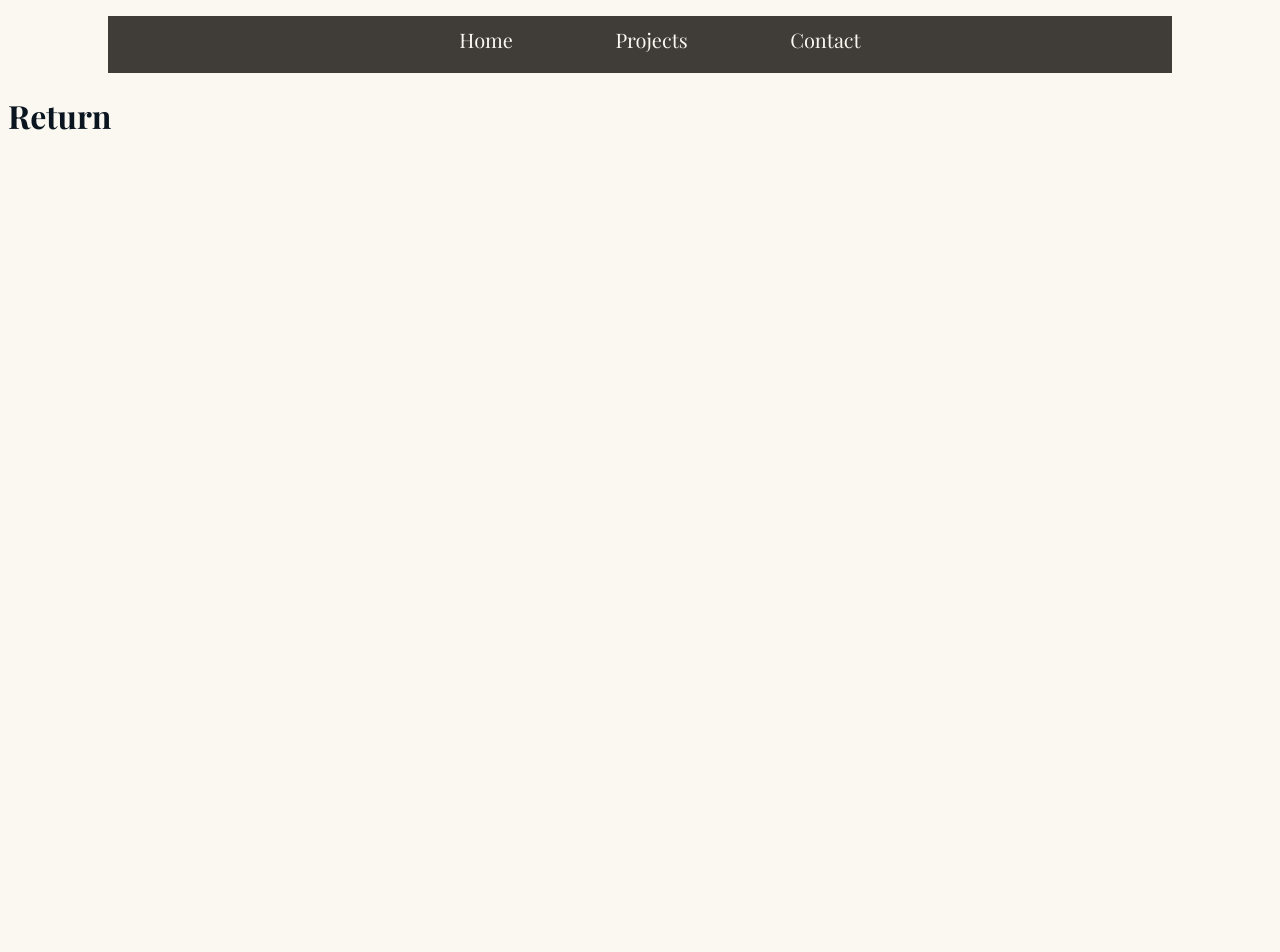
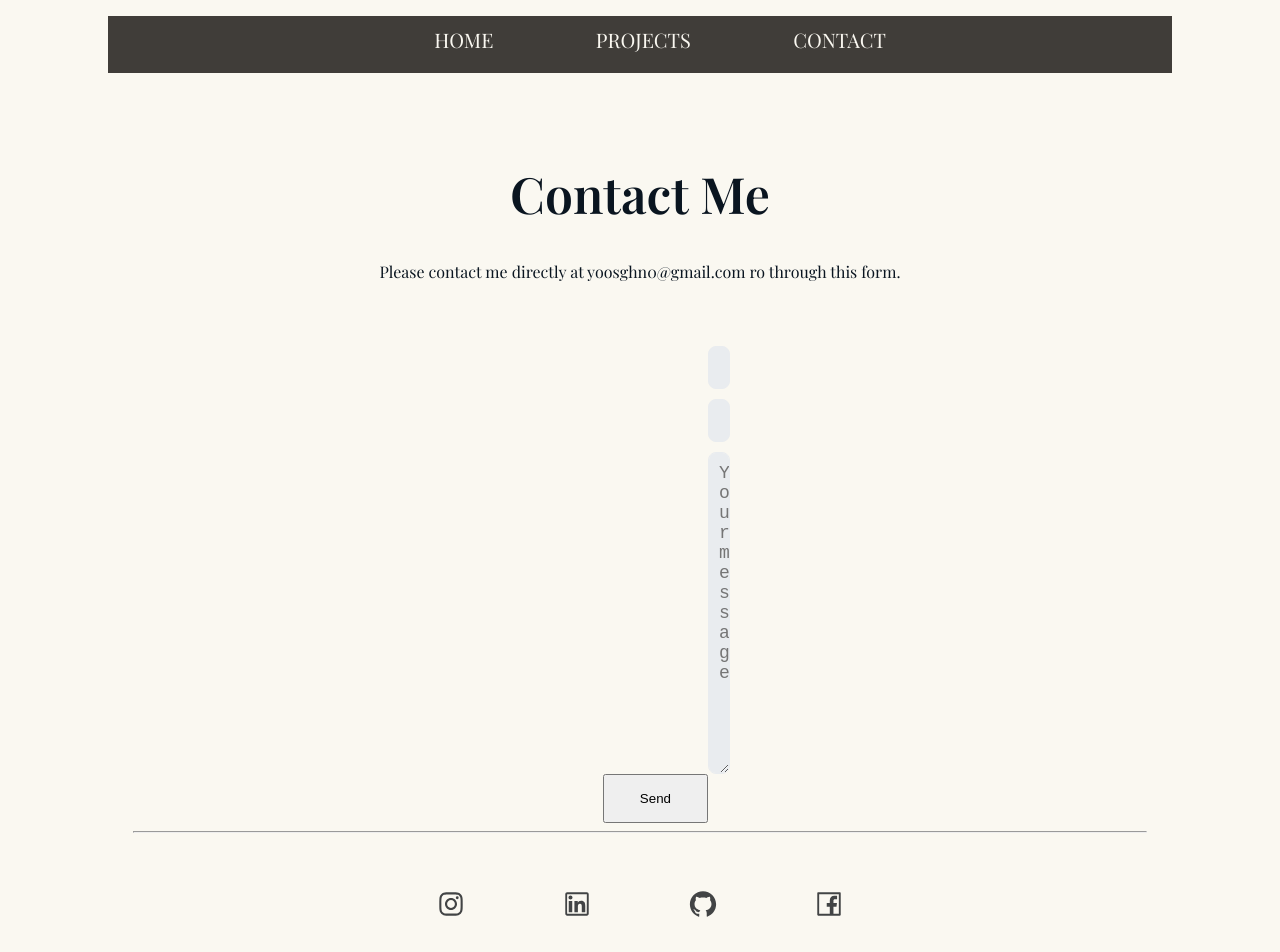
Before and after one commit to simon-yoo/portfolio, a React (Vite) app: page /contact in a window 1280 px wide. Shown: the top 952 px of the page. Before the commit the page ends 800 px from the top, so only its background shows below. Built offline with nearby package versions, Linux system fonts and the light colour scheme.

Commit message:
added contact page

```diff
--- a/client/components/Contact.tsx
+++ b/client/components/Contact.tsx
@@ -1,6 +1,25 @@
 function Contact(){
     return(
-        <h1>Return</h1>
+        <div className="contact">
+            <div className="contact-header">
+            <h1>Contact Me</h1>
+            <p>Please contact me directly at yoosghn0@gmail.com ro through this form.</p>
+            </div>
+            <div className="form-container">
+                <form className="form">
+                    <label htmlFor="name"></label>
+                    <input className="form-name"type="text" name="name" id="name" placeholder="Your name" />
+                    <label htmlFor="email"></label>
+                    <input className="form-email"type="text" name="email" id="email" placeholder="Your email"/>
+                    <label htmlFor="msg"></label>
+                    <textarea className="form-msg" name="msg" id="msg" placeholder="Your message" />
+                    <div className="button">
+                    <button className="button-send">Send</button>
+                    </div>
+                </form>
+            </div>
+
+        </div>
     )
 }
 
--- a/client/components/Home.tsx
+++ b/client/components/Home.tsx
@@ -11,7 +11,7 @@ function Home(){
       </div>
       <div className="profile-right">
       <div className='about-me'>
-      <h3>welcome to my page</h3>
+      <h1>welcome to my page</h1>
       <p>Lorem ipsum dolor sit amet consectetur, adipisicing elit. Saepe perferendis consequuntur accusamus? Libero reprehenderit vel saepe iusto totam maiores, eveniet, numquam nulla explicabo esse possimus sed quisquam cupiditate tenetur ullam. Lorem ipsum dolor sit amet consectetur adipisicing elit. Similique ipsum ducimus quod ipsam libero quae eius pariatur, suscipit eligendi a. Dolore cumque nostrum voluptatibus omnis quisquam sunt, asperiores illo ullam. Lorem ipsum dolor sit, amet consectetur adipisicing elit. Cupiditate voluptatum molestiae tenetur neque facilis reprehenderit, eligendi itaque dolorum nulla, optio, reiciendis animi repudiandae voluptas asperiores a libero expedita necessitatibus rem. Lorem ipsum dolor sit amet consectetur adipisicing elit. Minus, ipsum, neque a quos voluptatem aperiam inventore delectus ea odit, dolorum assumenda iure. Quam debitis atque placeat officia quisquam illo sit! lorem</p>
      </div>
      <div className="icon-skills">
@@ -23,13 +23,7 @@ function Home(){
       </div>
      </div>
 
-     <hr />
-     <div className='icon-links'>
-     <a className="icon" href="https://www.instagram.com/simonshyoo/"> <AiOutlineInstagram size={30} color={'#424445'}/></a>
-     <a className="icon" href="https://www.linkedin.com/in/simon-yoo-12b078183/"><AiOutlineLinkedin size={30} color={'#424445'}/></a>
-     <a className="icon" href="https://github.com/simon-yoo"><AiOutlineGithub size={30} color={'#424445'} /></a>
-     <a className="icon" href="https://www.facebook.com/yoosghn0"><AiOutlineFacebook size={30} color={'#424445'}/></a>
-     </div>
+
         </div>
     )
 }
--- a/client/components/Layout.tsx
+++ b/client/components/Layout.tsx
@@ -1,3 +1,4 @@
+import {AiOutlineInstagram, AiOutlineLinkedin, AiOutlineFacebook,AiOutlineGithub} from 'react-icons/ai'
 
 import { NavLink, Outlet } from 'react-router-dom'
 
@@ -12,7 +13,13 @@ function Layout() {
       </ul>
      </nav>
     <Outlet />
-
+    <hr />
+     <div className='icon-links'>
+     <a className="icon" href="https://www.instagram.com/simonshyoo/"> <span><AiOutlineInstagram size={30} color={'#424445'}/></span> <span>Instagram</span></a>
+     <a className="icon" href="https://www.linkedin.com/in/simon-yoo-12b078183/"><span><AiOutlineLinkedin size={30} color={'#424445'}/></span> <span>LinkedIn</span></a>
+     <a className="icon" href="https://github.com/simon-yoo"><span><AiOutlineGithub size={30} color={'#424445'} /></span><span>Github</span></a>
+     <a className="icon" href="https://www.facebook.com/yoosghn0"><span><AiOutlineFacebook size={30} color={'#424445'}/></span><span>Facebook</span></a>
+     </div>
     </div>
   )
 }
--- a/client/public/main.css
+++ b/client/public/main.css
@@ -20,6 +20,7 @@ body {
   background-color: #403d39;
   padding-top: 10px;
   padding-bottom: 20px;
+  text-transform: uppercase;
 }
 
 .home-link {
@@ -28,6 +29,26 @@ body {
   font-weight: 100;
   color: #faf8f1;
   text-decoration: none;
+  display: inline-block;
+  position: relative;
+}
+
+.home-link:after {
+  content: '';
+  position: absolute;
+  width: 100%;
+  transform: scaleX(0);
+  height: 2px;
+  bottom: 0;
+  left: 0;
+  background-color: #faf8f1;
+  transform-origin: bottom right;
+  transition: transform 0.25s ease-out;
+}
+
+.home-link:hover:after {
+  transform: scaleX(1);
+  transform-origin: bottom left;
 }
 
 .projects-link {
@@ -36,6 +57,26 @@ body {
   font-weight: 100;
   color: #faf8f1;
   text-decoration: none;
+  display: inline-block;
+  position: relative;
+}
+
+.projects-link:after {
+  content: '';
+  position: absolute;
+  width: 100%;
+  transform: scaleX(0);
+  height: 2px;
+  bottom: 0;
+  left: 0;
+  background-color: #faf8f1;
+  transform-origin: bottom right;
+  transition: transform 0.25s ease-out;
+}
+
+.projects-link:hover:after {
+  transform: scaleX(1);
+  transform-origin: bottom left;
 }
 
 .contact-link {
@@ -43,7 +84,30 @@ body {
   font-weight: 100;
   color: #faf8f1;
   text-decoration: none;
+  display: inline-block;
+  position: relative;
 }
+.contact-link:after {
+  content: '';
+  position: absolute;
+  width: 100%;
+  transform: scaleX(0);
+  height: 2px;
+  bottom: 0;
+  left: 0;
+  background-color: #faf8f1;
+  transform-origin: bottom right;
+  transition: transform 0.25s ease-out;
+}
+
+.contact-link:hover:after {
+  transform: scaleX(1);
+  transform-origin: bottom left;
+}
+
+/* ----------------------------------- */
+/* profile */
+/* ----------------------------------- */
 
 .profile {
   display: grid;
@@ -81,13 +145,68 @@ hr {
   width: 80%;
 }
 
+/* ----------------------------------- */
+/* footer */
+/* ----------------------------------- */
+
 .icon-links {
   display: flex;
   justify-content: center;
 }
 
 .icon {
-  margin: 3%;
+  margin: 2%;
+  padding: 1%;
+}
+
+.icon-links a {
+  position: relative;
+  display: block;
+  overflow: hidden;
+}
+
+.icon-links a span {
+  transition: transform 0.2s ease-out;
+  color: #403d39;
+  text-transform: uppercase;
+}
+
+.icon-links a span:first-child {
+  display: inline-block;
+  padding: 10px;
+}
+
+.icon-links a span:last-child {
+  position: absolute;
+  top: 0;
+  right: 0;
+  bottom: 0;
+  left: 0;
+  display: flex;
+  align-items: center;
+  justify-content: center;
+  transform: translateY(-100%);
+}
+
+.icon-links i {
+  font-size: 30px;
+}
+
+.icon-links a:hover span:first-child {
+  transform: translateY(200%);
+}
+
+.icon-links a:hover span:last-child,
+.icon-links[data-animation] a:hover span:last-child {
+  transform: none;
+}
+
+.icon-links[data-animation='to-top'] a span:last-child {
+  transform: translateY(100%);
+}
+
+.icon-links[data-animation='to-top'] a:hover span:first-child {
+  transform: translateY(-100%);
 }
 
 .about-me {
@@ -98,7 +217,85 @@ hr {
   /* margin: 0px 200px 50px 200px; */
 }
 
-h3 {
-  font-size: 30px;
+h1 {
+  font-size: 50px;
   font-weight: 600;
 }
+
+/* ----------------------------------- */
+/* Contact */
+/* ----------------------------------- */
+
+.contact {
+  display: flex;
+  flex-direction: column;
+  text-align: center;
+}
+
+.contact-header {
+  margin: 3%;
+}
+
+.form {
+  display: flex;
+  flex-direction: column;
+  text-align: center;
+  margin-right: 700px;
+  margin-left: 700px;
+}
+
+input {
+  margin-top: 10px;
+}
+
+.form-name {
+  border: 1px solid #e9ecef;
+  border-radius: 8px;
+  padding: 10px;
+  background-color: #e9ecef;
+}
+
+.form-name[type='text'] {
+  font-size: 18px;
+}
+
+.form-email {
+  border: 1px solid #e9ecef;
+
+  border-radius: 8px;
+  padding: 10px;
+  background-color: #e9ecef;
+}
+.form-email[type='text'] {
+  font-size: 18px;
+}
+
+.form-msg {
+  border: 1px solid #e9ecef;
+
+  border-radius: 8px;
+  padding: 10px;
+  height: 300px;
+  text-align: start;
+  background-color: #e9ecef;
+  margin-top: 10px;
+}
+.form-msg {
+  font-size: 18px;
+}
+
+.button {
+  display: flex;
+  justify-content: end;
+  margin: 5%;
+}
+
+.button-send {
+  padding: 15px 35px;
+}
+
+.button-send:hover {
+  cursor: pointer;
+  transform: scale(1.1);
+  transition: 0.8s;
+}
```
